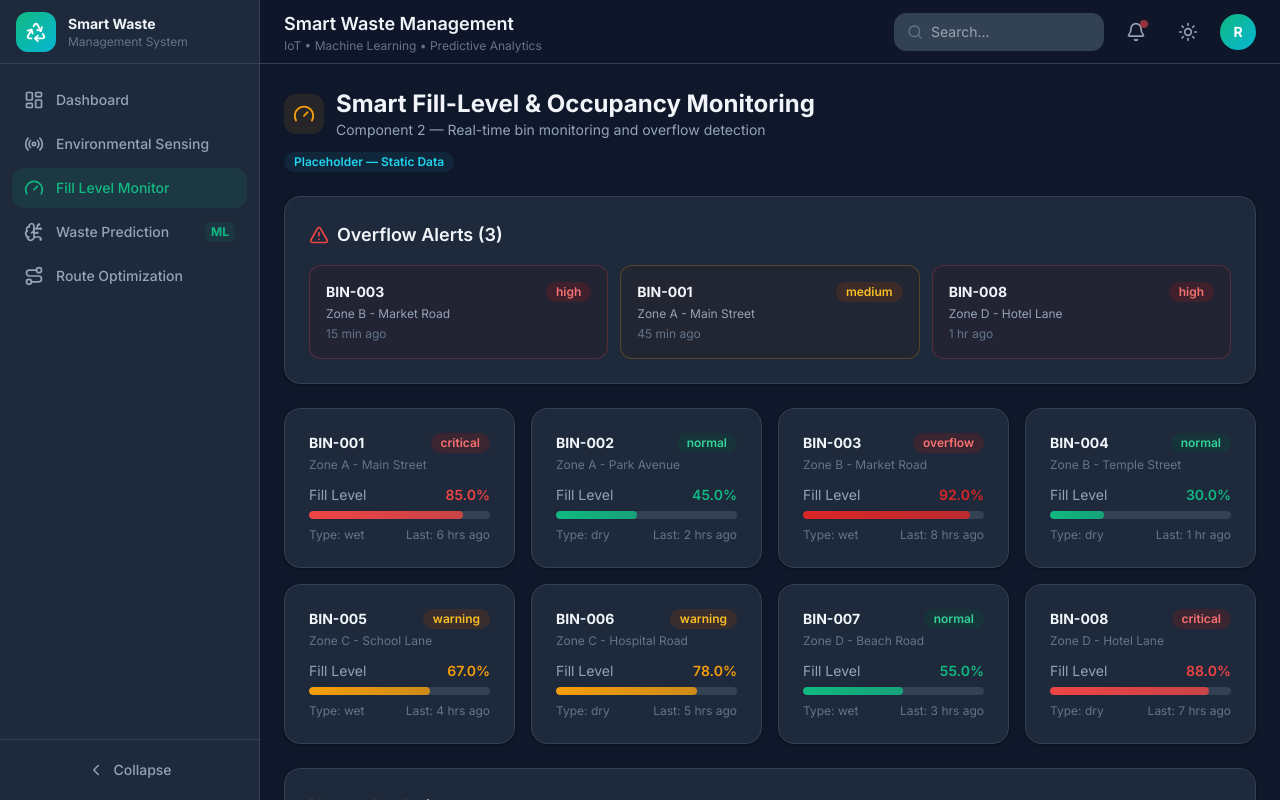
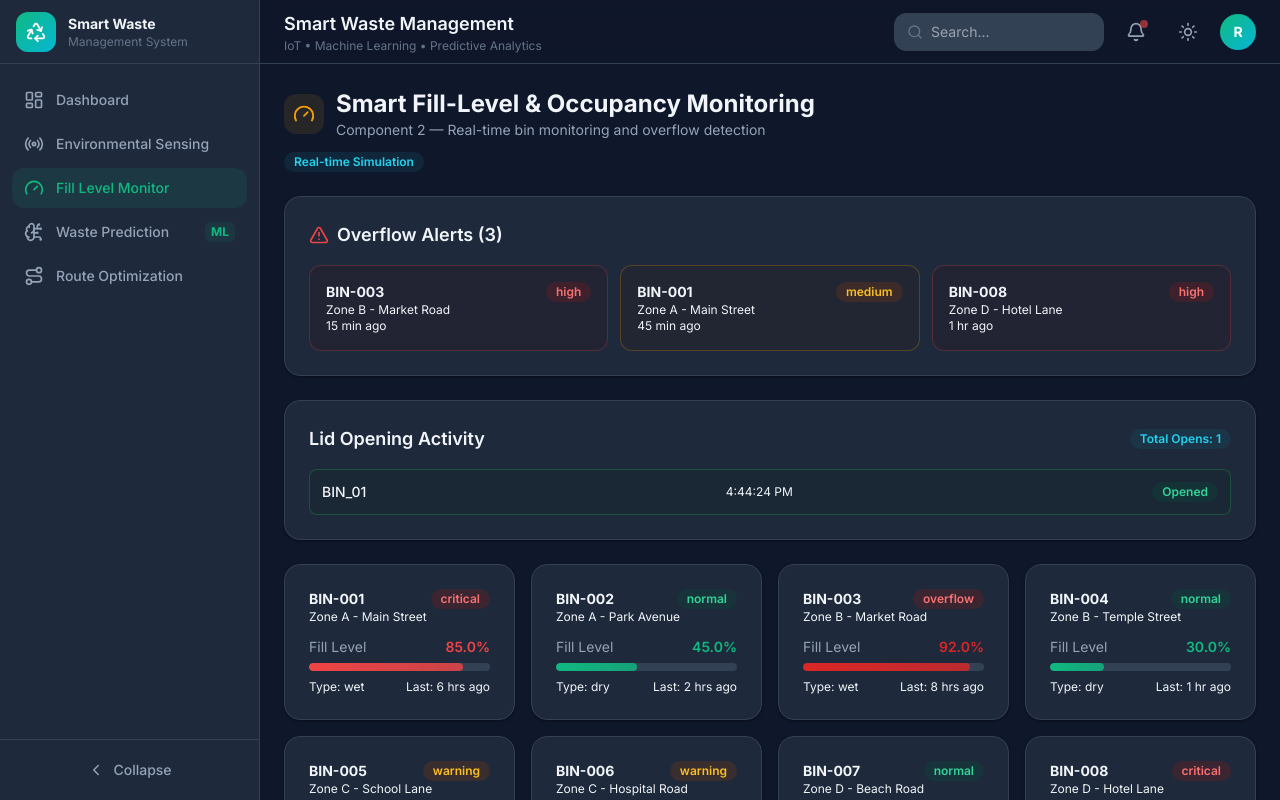
Before and after one commit to MinuraJaySL/R26-IT-126, a React (Vite) app: page /fill-level-monitoring in a window 1280 px wide. Shown: the top 800 px of the page. Built offline with nearby package versions, Linux system fonts and the light colour scheme.

Commit message:
Update index.jsx
feat(fill-level): implement lid event tracking, real-time updates, and abnormal usage detection

```diff
--- a/src/pages/FillLevelMonitoring/index.jsx
+++ b/src/pages/FillLevelMonitoring/index.jsx
@@ -1,83 +1,198 @@
 import { motion } from 'framer-motion';
 import { Gauge, AlertTriangle } from 'lucide-react';
 import { BarChart, Bar, XAxis, YAxis, CartesianGrid, Tooltip, ResponsiveContainer } from 'recharts';
+import { useState, useEffect } from 'react';
+
 import AnimatedCard from '../../components/ui/AnimatedCard';
 import ChartCard from '../../components/ui/ChartCard';
 import ProgressBar from '../../components/ui/ProgressBar';
 import Badge from '../../components/ui/Badge';
+
 import { binOccupancy, overflowAlerts } from '../../data/mockData';
 import { useTheme } from '../../context/ThemeContext';
 
-const statusColors = { normal: '#10b981', warning: '#f59e0b', critical: '#ef4444', overflow: '#dc2626' };
+const statusColors = {
+  normal: '#10b981',
+  warning: '#f59e0b',
+  critical: '#ef4444',
+  overflow: '#dc2626'
+};
 
 export default function FillLevelMonitoring() {
   const { isDark } = useTheme();
+
+  // ⭐ NEW STATES
+  const [lidEvents, setLidEvents] = useState([]);
+  const [lidCount, setLidCount] = useState(0);
+
+  // ⭐ SIMULATED REAL-TIME LID EVENTS (replace with Firebase later)
+  useEffect(() => {
+    const interval = setInterval(() => {
+      const newEvent = {
+        bin: "BIN_01",
+        time: new Date().toLocaleTimeString(),
+        status: "opened"
+      };
+
+      setLidEvents(prev => [newEvent, ...prev.slice(0, 4)]);
+      setLidCount(prev => prev + 1);
+    }, 5000);
+
+    return () => clearInterval(interval);
+  }, []);
+
+  // ⭐ ABNORMAL DETECTION
+  useEffect(() => {
+    if (lidCount > 10) {
+      console.log("⚠️ Abnormal lid usage detected!");
+    }
+  }, [lidCount]);
+
   const usageData = [
-    { hour: '6AM', bins: 25 }, { hour: '8AM', bins: 45 }, { hour: '10AM', bins: 62 }, { hour: '12PM', bins: 78 },
-    { hour: '2PM', bins: 70 }, { hour: '4PM', bins: 85 }, { hour: '6PM', bins: 90 }, { hour: '8PM', bins: 65 },
+    { hour: '6AM', bins: 25 },
+    { hour: '8AM', bins: 45 },
+    { hour: '10AM', bins: 62 },
+    { hour: '12PM', bins: 78 },
+    { hour: '2PM', bins: 70 },
+    { hour: '4PM', bins: 85 },
+    { hour: '6PM', bins: 90 },
+    { hour: '8PM', bins: 65 },
   ];
-  const ts = { backgroundColor: isDark ? '#1e293b' : '#fff', border: `1px solid ${isDark ? '#334155' : '#e2e8f0'}`, borderRadius: '12px', color: isDark ? '#f1f5f9' : '#0f172a' };
+
+  const ts = {
+    backgroundColor: isDark ? '#1e293b' : '#fff',
+    border: `1px solid ${isDark ? '#334155' : '#e2e8f0'}`,
+    borderRadius: '12px',
+    color: isDark ? '#f1f5f9' : '#0f172a'
+  };
 
   return (
     <div className="space-y-6">
+
+      {/* HEADER */}
       <motion.div initial={{ opacity: 0, y: -10 }} animate={{ opacity: 1, y: 0 }}>
         <div className="flex items-center gap-3">
-          <div className="flex h-10 w-10 items-center justify-center rounded-xl bg-amber-500/10"><Gauge size={22} className="text-amber-500" /></div>
+          <div className="flex h-10 w-10 items-center justify-center rounded-xl bg-amber-500/10">
+            <Gauge size={22} className="text-amber-500" />
+          </div>
           <div>
-            <h1 className="text-2xl font-bold" style={{ color: 'var(--text-primary)' }}>Smart Fill-Level & Occupancy Monitoring</h1>
-            <p className="text-sm" style={{ color: 'var(--text-secondary)' }}>Component 2 — Real-time bin monitoring and overflow detection</p>
+            <h1 className="text-2xl font-bold" style={{ color: 'var(--text-primary)' }}>
+              Smart Fill-Level & Occupancy Monitoring
+            </h1>
+            <p className="text-sm" style={{ color: 'var(--text-secondary)' }}>
+              Component 2 — Real-time bin monitoring and overflow detection
+            </p>
           </div>
         </div>
-        <Badge variant="info" className="mt-3">Placeholder — Static Data</Badge>
+        <Badge variant="info" className="mt-3">
+          Real-time Simulation
+        </Badge>
       </motion.div>
 
+      {/* OVERFLOW ALERTS */}
       <AnimatedCard delay={0.1} hover={false}>
         <div className="mb-4 flex items-center gap-2">
           <AlertTriangle size={20} className="text-red-500" />
-          <h3 className="text-lg font-semibold" style={{ color: 'var(--text-primary)' }}>Overflow Alerts ({overflowAlerts.length})</h3>
+          <h3 className="text-lg font-semibold" style={{ color: 'var(--text-primary)' }}>
+            Overflow Alerts ({overflowAlerts.length})
+          </h3>
         </div>
+
         <div className="grid gap-3 md:grid-cols-3">
           {overflowAlerts.map((alert, i) => (
-            <motion.div key={alert.id} initial={{ opacity: 0, scale: 0.95 }} animate={{ opacity: 1, scale: 1 }} transition={{ delay: 0.2 + i * 0.1 }}
-              className="rounded-xl border p-4" style={{ borderColor: alert.severity === 'high' ? '#ef444440' : '#f59e0b40', backgroundColor: isDark ? (alert.severity === 'high' ? '#450a0a20' : '#451a0320') : (alert.severity === 'high' ? '#fef2f210' : '#fffbeb10') }}>
+            <motion.div
+              key={alert.id}
+              initial={{ opacity: 0, scale: 0.95 }}
+              animate={{ opacity: 1, scale: 1 }}
+              transition={{ delay: 0.2 + i * 0.1 }}
+              className="rounded-xl border p-4"
+              style={{
+                borderColor: alert.severity === 'high' ? '#ef444440' : '#f59e0b40',
+                backgroundColor: isDark
+                  ? (alert.severity === 'high' ? '#450a0a20' : '#451a0320')
+                  : (alert.severity === 'high' ? '#fef2f210' : '#fffbeb10')
+              }}
+            >
               <div className="flex items-center justify-between">
-                <span className="text-sm font-bold" style={{ color: 'var(--text-primary)' }}>{alert.bin}</span>
-                <Badge variant={alert.severity === 'high' ? 'danger' : 'warning'}>{alert.severity}</Badge>
+                <span className="text-sm font-bold">{alert.bin}</span>
+                <Badge variant={alert.severity === 'high' ? 'danger' : 'warning'}>
+                  {alert.severity}
+                </Badge>
               </div>
-              <p className="mt-1 text-xs" style={{ color: 'var(--text-secondary)' }}>{alert.location}</p>
-              <p className="mt-1 text-xs" style={{ color: 'var(--text-muted)' }}>{alert.time}</p>
+              <p className="text-xs">{alert.location}</p>
+              <p className="text-xs">{alert.time}</p>
             </motion.div>
           ))}
         </div>
       </AnimatedCard>
 
+      {/* ⭐ LID ACTIVITY SECTION */}
+      <AnimatedCard delay={0.15} hover={false}>
+        <div className="mb-4 flex items-center justify-between">
+          <h3 className="text-lg font-semibold">Lid Opening Activity</h3>
+          <Badge variant="info">Total Opens: {lidCount}</Badge>
+        </div>
+
+        <div className="space-y-2">
+          {lidEvents.map((event, i) => (
+            <div
+              key={i}
+              className="flex items-center justify-between rounded-lg border p-3"
+              style={{
+                borderColor: '#22c55e40',
+                backgroundColor: isDark ? '#052e1620' : '#f0fdf410'
+              }}
+            >
+              <span className="text-sm font-medium">{event.bin}</span>
+              <span className="text-xs">{event.time}</span>
+              <Badge variant="success">Opened</Badge>
+            </div>
+          ))}
+        </div>
+      </AnimatedCard>
+
+      {/* BIN STATUS */}
       <div className="grid grid-cols-1 gap-4 md:grid-cols-2 xl:grid-cols-4">
         {binOccupancy.map((bin, i) => (
           <AnimatedCard key={bin.id} delay={0.2 + i * 0.05}>
             <div className="flex items-center justify-between">
-              <span className="text-sm font-bold" style={{ color: 'var(--text-primary)' }}>{bin.id}</span>
-              <Badge variant={bin.status === 'normal' ? 'success' : bin.status === 'warning' ? 'warning' : 'danger'}>{bin.status}</Badge>
+              <span className="text-sm font-bold">{bin.id}</span>
+              <Badge variant={bin.status === 'normal' ? 'success' : bin.status === 'warning' ? 'warning' : 'danger'}>
+                {bin.status}
+              </Badge>
             </div>
-            <p className="mt-1 text-xs" style={{ color: 'var(--text-muted)' }}>{bin.location}</p>
-            <div className="mt-3"><ProgressBar value={bin.fillLevel} color={statusColors[bin.status]} label="Fill Level" delay={0.3 + i * 0.05} /></div>
-            <div className="mt-2 flex items-center justify-between text-xs" style={{ color: 'var(--text-muted)' }}>
-              <span>Type: {bin.type}</span><span>Last: {bin.lastCollected}</span>
+
+            <p className="text-xs">{bin.location}</p>
+
+            <div className="mt-3">
+              <ProgressBar
+                value={bin.fillLevel}
+                color={statusColors[bin.status]}
+                label="Fill Level"
+              />
+            </div>
+
+            <div className="mt-2 flex justify-between text-xs">
+              <span>Type: {bin.type}</span>
+              <span>Last: {bin.lastCollected}</span>
             </div>
           </AnimatedCard>
         ))}
       </div>
 
+      {/* CHART */}
       <ChartCard title="Usage Analytics" subtitle="Hourly bin fill level trend" delay={0.6}>
         <ResponsiveContainer width="100%" height={250}>
           <BarChart data={usageData}>
             <CartesianGrid strokeDasharray="3 3" stroke={isDark ? '#334155' : '#e2e8f0'} />
-            <XAxis dataKey="hour" stroke={isDark ? '#94a3b8' : '#64748b'} fontSize={12} />
-            <YAxis stroke={isDark ? '#94a3b8' : '#64748b'} fontSize={12} unit="%" />
+            <XAxis dataKey="hour" />
+            <YAxis unit="%" />
             <Tooltip contentStyle={ts} />
-            <Bar dataKey="bins" fill="#f59e0b" radius={[6, 6, 0, 0]} name="Avg Fill Level" />
+            <Bar dataKey="bins" fill="#f59e0b" radius={[6, 6, 0, 0]} />
           </BarChart>
         </ResponsiveContainer>
       </ChartCard>
+
     </div>
   );
 }
```
